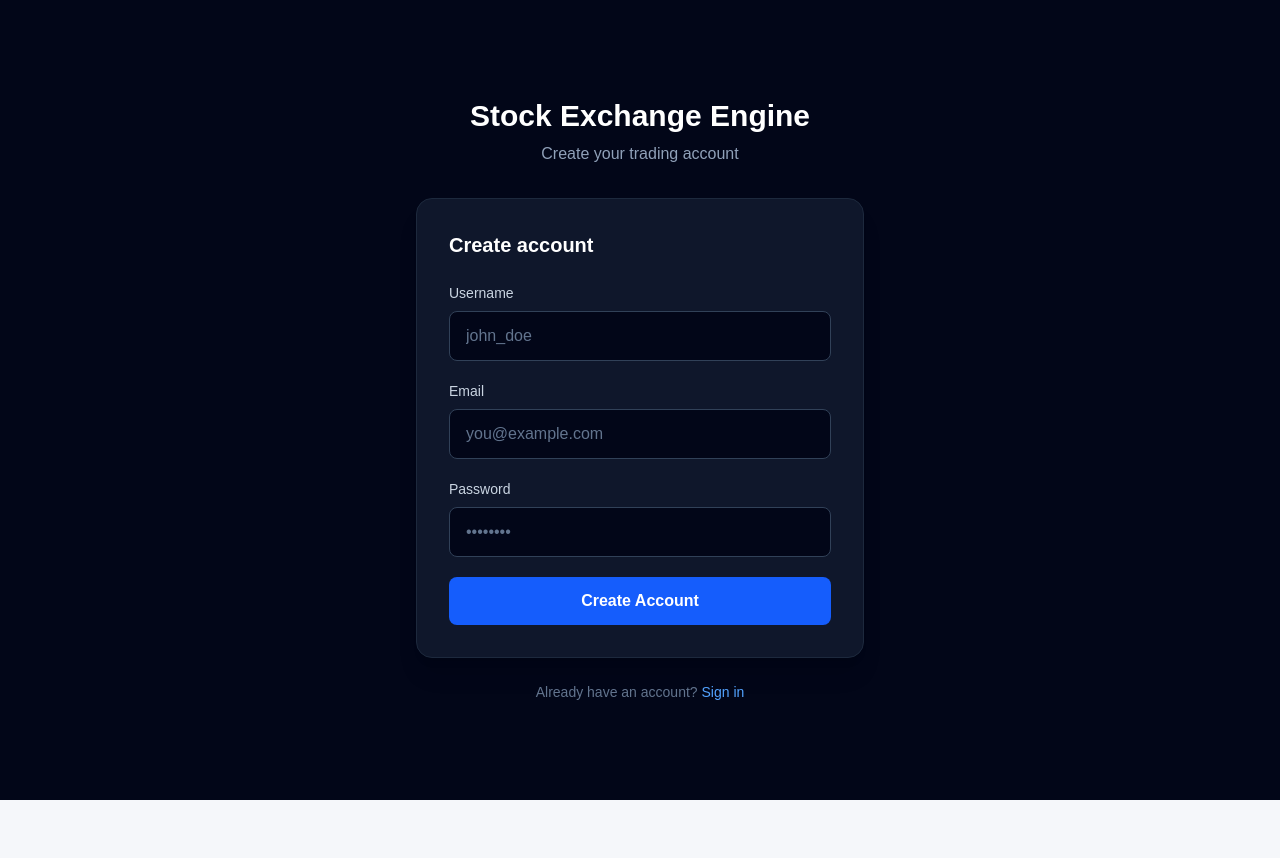
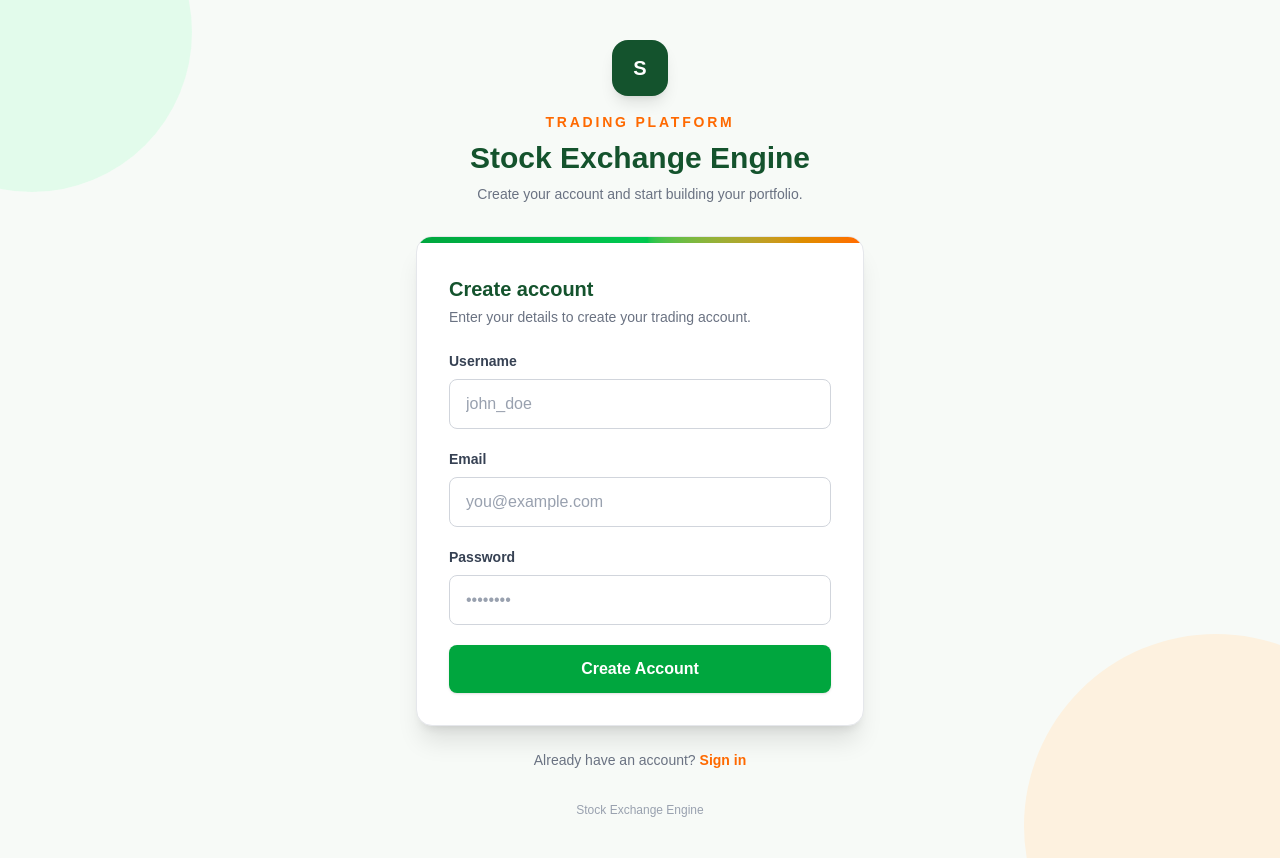
Before and after one commit to shahrozeali-devflovv/stock-exchange-engine, a Next.js app in the folder frontend/: page /register in a window 1280 px wide. Before the commit the page ends 800 px from the top, so only its background shows below. Built offline with nearby package versions, Linux system fonts and the light colour scheme; no server answers.

Commit message:
Registration and login change

```diff
--- a/frontend/app/login/page.tsx
+++ b/frontend/app/login/page.tsx
@@ -1,5 +1,6 @@
 "use client";
 
+import Link from "next/link";
 import { useState } from "react";
 import { useRouter } from "next/navigation";
 import { login } from "@/services/authService";
@@ -35,28 +36,51 @@ export default function LoginPage() {
   };
 
   return (
-    <main className="min-h-screen flex items-center justify-center bg-slate-950 px-4">
-      <div className="w-full max-w-md">
+    <main className="relative flex min-h-screen items-center justify-center overflow-hidden bg-[#F7FAF7] px-4 py-10">
+      {/* Decorative Background */}
+      <div className="pointer-events-none absolute -left-32 -top-32 h-80 w-80 rounded-full bg-green-100/70" />
 
-        <div className="text-center mb-8">
-          <h1 className="text-3xl font-bold text-white">
+      <div className="pointer-events-none absolute -bottom-40 -right-32 h-96 w-96 rounded-full bg-orange-100/70" />
+
+      <div className="relative z-10 w-full max-w-md">
+        {/* Branding */}
+        <div className="mb-8 text-center">
+          <div className="mx-auto mb-4 flex h-14 w-14 items-center justify-center rounded-2xl bg-[#14532D] text-xl font-bold text-white shadow-lg">
+            S
+          </div>
+
+          <p className="text-sm font-bold uppercase tracking-[0.2em] text-orange-500">
+            Trading Platform
+          </p>
+
+          <h1 className="mt-2 text-3xl font-bold text-[#14532D]">
             Stock Exchange Engine
           </h1>
 
-          <p className="text-slate-400 mt-2">
-            Sign in to manage your portfolio
+          <p className="mt-2 text-sm text-gray-500">
+            Sign in to manage your portfolio and trade live assets.
           </p>
         </div>
 
-        <div className="bg-slate-900 border border-slate-800 rounded-2xl p-8 shadow-xl">
-          <h2 className="text-xl font-semibold text-white mb-6">
+        {/* Login Card */}
+        <div className="overflow-hidden rounded-2xl border border-gray-200 bg-white shadow-xl">
+          <div className="h-1.5 bg-gradient-to-r from-green-600 via-green-500 to-orange-500" />
+
+          <div className="p-8">
+            <div className="mb-6">
+              <h2 className="text-xl font-bold text-[#14532D]">
                 Welcome back
               </h2>
 
+              <p className="mt-1 text-sm text-gray-500">
+                Enter your account details to continue.
+              </p>
+            </div>
+
             <form onSubmit={handleLogin} className="space-y-5">
-
+              {/* Email */}
               <div>
-              <label className="block text-sm font-medium text-slate-300 mb-2">
+                <label className="mb-2 block text-sm font-semibold text-gray-700">
                   Email
                 </label>
 
@@ -66,12 +90,14 @@ export default function LoginPage() {
                   onChange={(e) => setEmail(e.target.value)}
                   placeholder="you@example.com"
                   required
-                className="w-full rounded-lg border border-slate-700 bg-slate-950 px-4 py-3 text-white placeholder-slate-500 outline-none focus:border-blue-500"
+                  autoComplete="email"
+                  className="w-full rounded-lg border border-gray-300 bg-white px-4 py-3 text-gray-900 outline-none transition placeholder:text-gray-400 focus:border-green-600 focus:ring-2 focus:ring-green-100"
                 />
               </div>
 
+              {/* Password */}
               <div>
-              <label className="block text-sm font-medium text-slate-300 mb-2">
+                <label className="mb-2 block text-sm font-semibold text-gray-700">
                   Password
                 </label>
 
@@ -81,37 +107,47 @@ export default function LoginPage() {
                   onChange={(e) => setPassword(e.target.value)}
                   placeholder="••••••••"
                   required
-                className="w-full rounded-lg border border-slate-700 bg-slate-950 px-4 py-3 text-white placeholder-slate-500 outline-none focus:border-blue-500"
+                  autoComplete="current-password"
+                  className="w-full rounded-lg border border-gray-300 bg-white px-4 py-3 text-gray-900 outline-none transition placeholder:text-gray-400 focus:border-green-600 focus:ring-2 focus:ring-green-100"
                 />
               </div>
 
+              {/* Error */}
               {error && (
-              <p className="text-sm text-red-400">
+                <div className="rounded-lg border border-red-200 bg-red-50 px-4 py-3">
+                  <p className="text-sm font-medium text-red-600">
                     {error}
                   </p>
+                </div>
               )}
 
+              {/* Submit */}
               <button
                 type="submit"
                 disabled={loading}
-              className="w-full rounded-lg bg-blue-600 py-3 font-semibold text-white transition hover:bg-blue-500 disabled:opacity-50"
+                className="w-full rounded-lg bg-green-600 py-3 font-bold text-white shadow-sm transition hover:bg-green-700 disabled:cursor-not-allowed disabled:opacity-50"
               >
                 {loading ? "Signing in..." : "Sign In"}
               </button>
-
             </form>
           </div>
+        </div>
 
-        <p className="text-center text-sm text-slate-500 mt-6">
-          Don't have an account?{" "}
-          <a
+        {/* Register Link */}
+        <p className="mt-6 text-center text-sm text-gray-500">
+          Don&apos;t have an account?{" "}
+          <Link
             href="/register"
-            className="text-blue-400 hover:text-blue-300"
+            className="font-bold text-orange-500 transition hover:text-orange-600"
           >
             Create one
-          </a>
+          </Link>
         </p>
 
+        {/* Footer */}
+        <p className="mt-8 text-center text-xs text-gray-400">
+          Stock Exchange Engine
+        </p>
       </div>
     </main>
   );
--- a/frontend/app/register/page.tsx
+++ b/frontend/app/register/page.tsx
@@ -1,5 +1,6 @@
 "use client";
 
+import Link from "next/link";
 import { useState } from "react";
 import { useRouter } from "next/navigation";
 import { register } from "@/services/authService";
@@ -28,7 +29,8 @@ export default function RegisterPage() {
       console.error("Backend response:", error.response?.data);
 
       setError(
-    error.response?.data?.detail || "Registration failed. Please try again."
+        error.response?.data?.detail ||
+          "Registration failed. Please try again."
       );
     } finally {
       setLoading(false);
@@ -36,31 +38,52 @@ export default function RegisterPage() {
   };
 
   return (
-    <main className="min-h-screen flex items-center justify-center bg-slate-950 px-4">
-      <div className="w-full max-w-md">
+    <main className="relative flex min-h-screen items-center justify-center overflow-hidden bg-[#F7FAF7] px-4 py-10">
+      {/* Decorative Background */}
+      <div className="pointer-events-none absolute -left-32 -top-32 h-80 w-80 rounded-full bg-green-100/70" />
 
-        {/* Brand */}
-        <div className="text-center mb-8">
-          <h1 className="text-3xl font-bold text-white">
+      <div className="pointer-events-none absolute -bottom-40 -right-32 h-96 w-96 rounded-full bg-orange-100/70" />
+
+      <div className="relative z-10 w-full max-w-md">
+        {/* Branding */}
+        <div className="mb-8 text-center">
+          <div className="mx-auto mb-4 flex h-14 w-14 items-center justify-center rounded-2xl bg-[#14532D] text-xl font-bold text-white shadow-lg">
+            S
+          </div>
+
+          <p className="text-sm font-bold uppercase tracking-[0.2em] text-orange-500">
+            Trading Platform
+          </p>
+
+          <h1 className="mt-2 text-3xl font-bold text-[#14532D]">
             Stock Exchange Engine
           </h1>
 
-          <p className="text-slate-400 mt-2">
-            Create your trading account
+          <p className="mt-2 text-sm text-gray-500">
+            Create your account and start building your portfolio.
           </p>
         </div>
 
         {/* Register Card */}
-        <div className="bg-slate-900 border border-slate-800 rounded-2xl p-8 shadow-xl">
-          <h2 className="text-xl font-semibold text-white mb-6">
+        <div className="overflow-hidden rounded-2xl border border-gray-200 bg-white shadow-xl">
+          {/* Green + Orange Accent */}
+          <div className="h-1.5 bg-gradient-to-r from-green-600 via-green-500 to-orange-500" />
+
+          <div className="p-8">
+            <div className="mb-6">
+              <h2 className="text-xl font-bold text-[#14532D]">
                 Create account
               </h2>
 
+              <p className="mt-1 text-sm text-gray-500">
+                Enter your details to create your trading account.
+              </p>
+            </div>
+
             <form onSubmit={handleRegister} className="space-y-5">
-
               {/* Username */}
               <div>
-              <label className="block text-sm font-medium text-slate-300 mb-2">
+                <label className="mb-2 block text-sm font-semibold text-gray-700">
                   Username
                 </label>
 
@@ -70,13 +93,14 @@ export default function RegisterPage() {
                   onChange={(e) => setUsername(e.target.value)}
                   placeholder="john_doe"
                   required
-                className="w-full rounded-lg border border-slate-700 bg-slate-950 px-4 py-3 text-white placeholder-slate-500 outline-none focus:border-blue-500"
+                  autoComplete="username"
+                  className="w-full rounded-lg border border-gray-300 bg-white px-4 py-3 text-gray-900 outline-none transition placeholder:text-gray-400 focus:border-green-600 focus:ring-2 focus:ring-green-100"
                 />
               </div>
 
               {/* Email */}
               <div>
-              <label className="block text-sm font-medium text-slate-300 mb-2">
+                <label className="mb-2 block text-sm font-semibold text-gray-700">
                   Email
                 </label>
 
@@ -86,13 +110,14 @@ export default function RegisterPage() {
                   onChange={(e) => setEmail(e.target.value)}
                   placeholder="you@example.com"
                   required
-                className="w-full rounded-lg border border-slate-700 bg-slate-950 px-4 py-3 text-white placeholder-slate-500 outline-none focus:border-blue-500"
+                  autoComplete="email"
+                  className="w-full rounded-lg border border-gray-300 bg-white px-4 py-3 text-gray-900 outline-none transition placeholder:text-gray-400 focus:border-green-600 focus:ring-2 focus:ring-green-100"
                 />
               </div>
 
               {/* Password */}
               <div>
-              <label className="block text-sm font-medium text-slate-300 mb-2">
+                <label className="mb-2 block text-sm font-semibold text-gray-700">
                   Password
                 </label>
 
@@ -102,40 +127,47 @@ export default function RegisterPage() {
                   onChange={(e) => setPassword(e.target.value)}
                   placeholder="••••••••"
                   required
-                className="w-full rounded-lg border border-slate-700 bg-slate-950 px-4 py-3 text-white placeholder-slate-500 outline-none focus:border-blue-500"
+                  autoComplete="new-password"
+                  className="w-full rounded-lg border border-gray-300 bg-white px-4 py-3 text-gray-900 outline-none transition placeholder:text-gray-400 focus:border-green-600 focus:ring-2 focus:ring-green-100"
                 />
               </div>
 
               {/* Error */}
               {error && (
-              <p className="text-sm text-red-400">
+                <div className="rounded-lg border border-red-200 bg-red-50 px-4 py-3">
+                  <p className="text-sm font-medium text-red-600">
                     {error}
                   </p>
+                </div>
               )}
 
-            {/* Button */}
+              {/* Create Account Button */}
               <button
                 type="submit"
                 disabled={loading}
-              className="w-full rounded-lg bg-blue-600 py-3 font-semibold text-white transition hover:bg-blue-500 disabled:opacity-50"
+                className="w-full rounded-lg bg-green-600 py-3 font-bold text-white shadow-sm transition hover:bg-green-700 disabled:cursor-not-allowed disabled:opacity-50"
               >
                 {loading ? "Creating account..." : "Create Account"}
               </button>
-
             </form>
+          </div>
         </div>
 
         {/* Login Link */}
-        <p className="text-center text-sm text-slate-500 mt-6">
+        <p className="mt-6 text-center text-sm text-gray-500">
           Already have an account?{" "}
-          <a
+          <Link
             href="/login"
-            className="text-blue-400 hover:text-blue-300"
+            className="font-bold text-orange-500 transition hover:text-orange-600"
           >
             Sign in
-          </a>
+          </Link>
         </p>
 
+        {/* Footer */}
+        <p className="mt-8 text-center text-xs text-gray-400">
+          Stock Exchange Engine
+        </p>
       </div>
     </main>
   );
```
Lines whose indentation alone changed are shown as unchanged.
